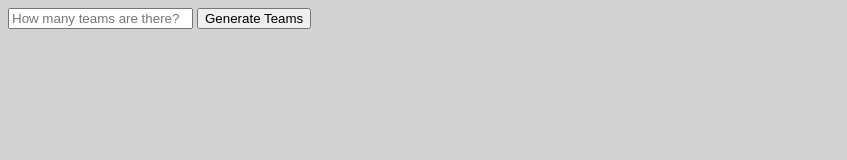
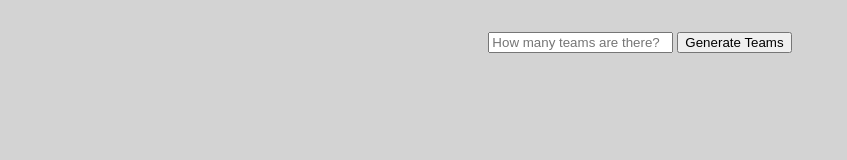
Before and after one commit to npresley13/tournament-bracket, a website: page teams.html in a window 1280 px wide. Shown: the whole page, without its empty margins (0-847 px from the left). Drawn offline with Linux system fonts and the light colour scheme.

Commit message:
added styling and centered content

```diff
--- a/src/scss/small.scss
+++ b/src/scss/small.scss
@@ -121,10 +121,23 @@ input[type=number] {
 }
 
 // Team Generator
+#wrapper {
+    text-align: center;
+    max-width: 1000px;
+    align-self: center;
+    margin: auto;
+}
+
+#num-teams-wrapper {
+    margin-top: 2em;
+}
+
 #team-input-list {
     display: flex;
     flex-direction: column;
     margin-top: 2em;
+    align-items: center;
+    justify-content: center;
 }
 
 .teamName {
--- a/teams.html
+++ b/teams.html
@@ -10,7 +10,8 @@
 </head>
 
 <body>
-    <div>
+    <div id="wrapper">
+        <div id="num-teams-wrapper">
             <form>
                 <input type="number" placeholder="How many teams are there?" id="num-teams" name="num-teams">
                 <button id="num-teams-submit">Generate Teams</button>
@@ -19,6 +20,7 @@
         <div id="team-input-list">
 
         </div>
+    </div>
     <script src="teams-generator.js"></script>
 </body>
 
```
Also changed, not shown: dist/css/main.css, 1 other file. Lines whose indentation alone changed are shown as unchanged.
